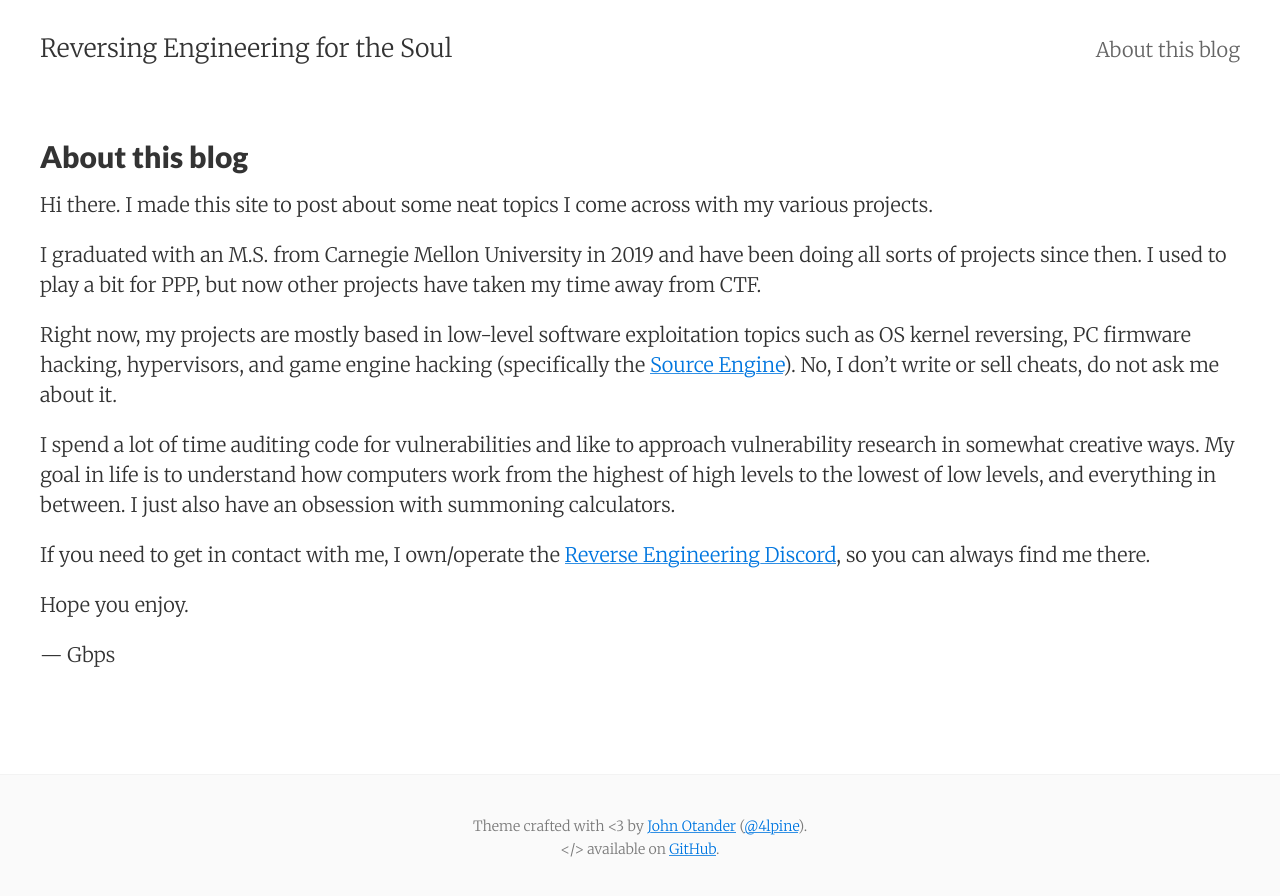
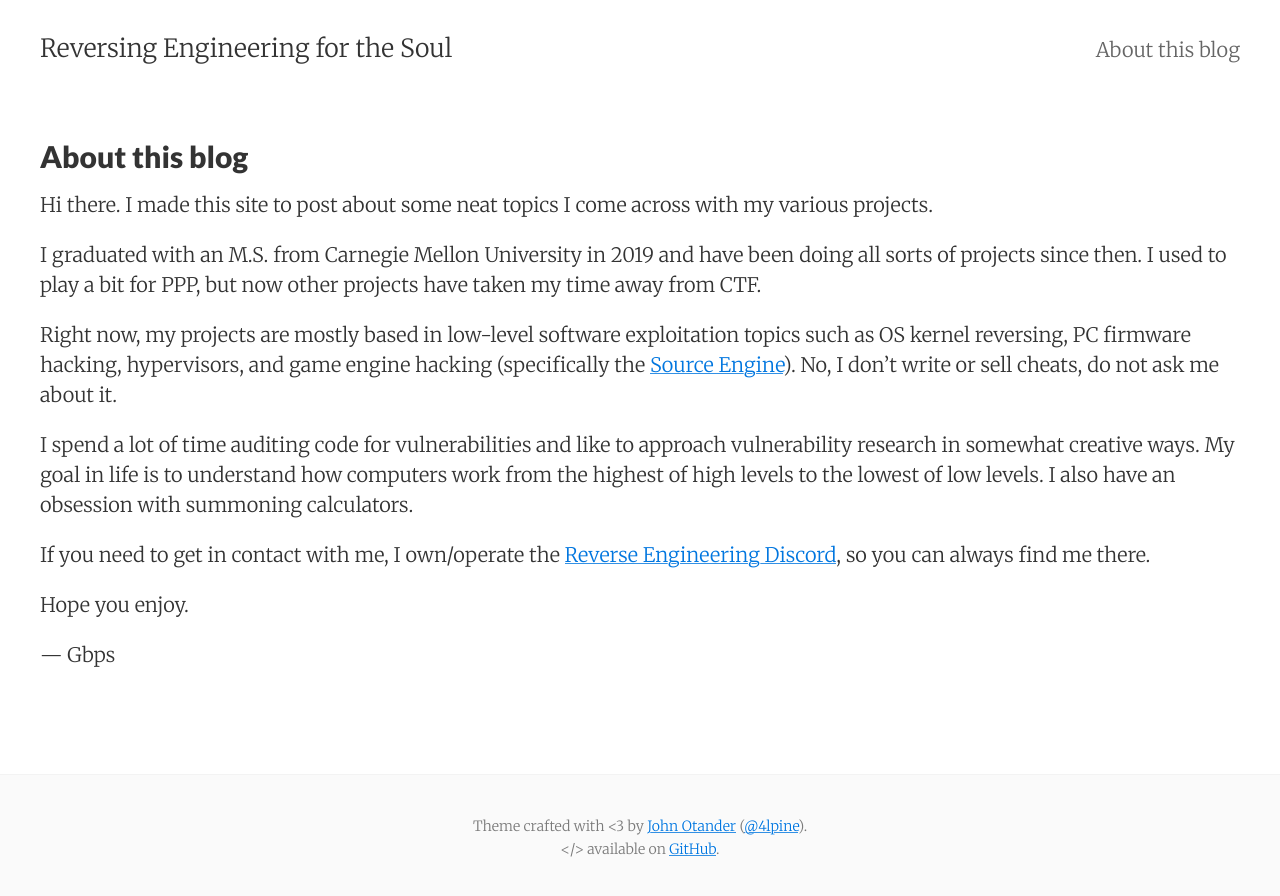
Before and after one commit to Gbps/gbps.github.io, a Jekyll site: the page built from about.md, in a window 1280 px wide. Shown: the top 896 px of the page. Built offline with Jekyll 4.4.1, drawn with Linux system fonts in a browser that asks for light colours; nearby versions of some CDN libraries.

Commit message:
fixing about

```diff
--- a/about.md
+++ b/about.md
@@ -11,7 +11,7 @@ I graduated with an M.S. from Carnegie Mellon University in 2019 and have been d
 
 Right now, my projects are mostly based in low-level software exploitation topics such as OS kernel reversing, PC firmware hacking, hypervisors, and game engine hacking (specifically the [Source Engine](https://hackerone.com/gbps)). No, I don't write or sell cheats, do not ask me about it.
 
-I spend a lot of time auditing code for vulnerabilities and like to approach vulnerability research in somewhat creative ways. My goal in life is to understand how computers work from the highest of high levels to the lowest of low levels, and everything in between. I just also have an obsession with summoning calculators.
+I spend a lot of time auditing code for vulnerabilities and like to approach vulnerability research in somewhat creative ways. My goal in life is to understand how computers work from the highest of high levels to the lowest of low levels. I also have an obsession with summoning calculators.
 
 If you need to get in contact with me, I own/operate the [Reverse Engineering Discord](https://discord.gg/ESGEZaVUmV), so you can always find me there.
 
```
